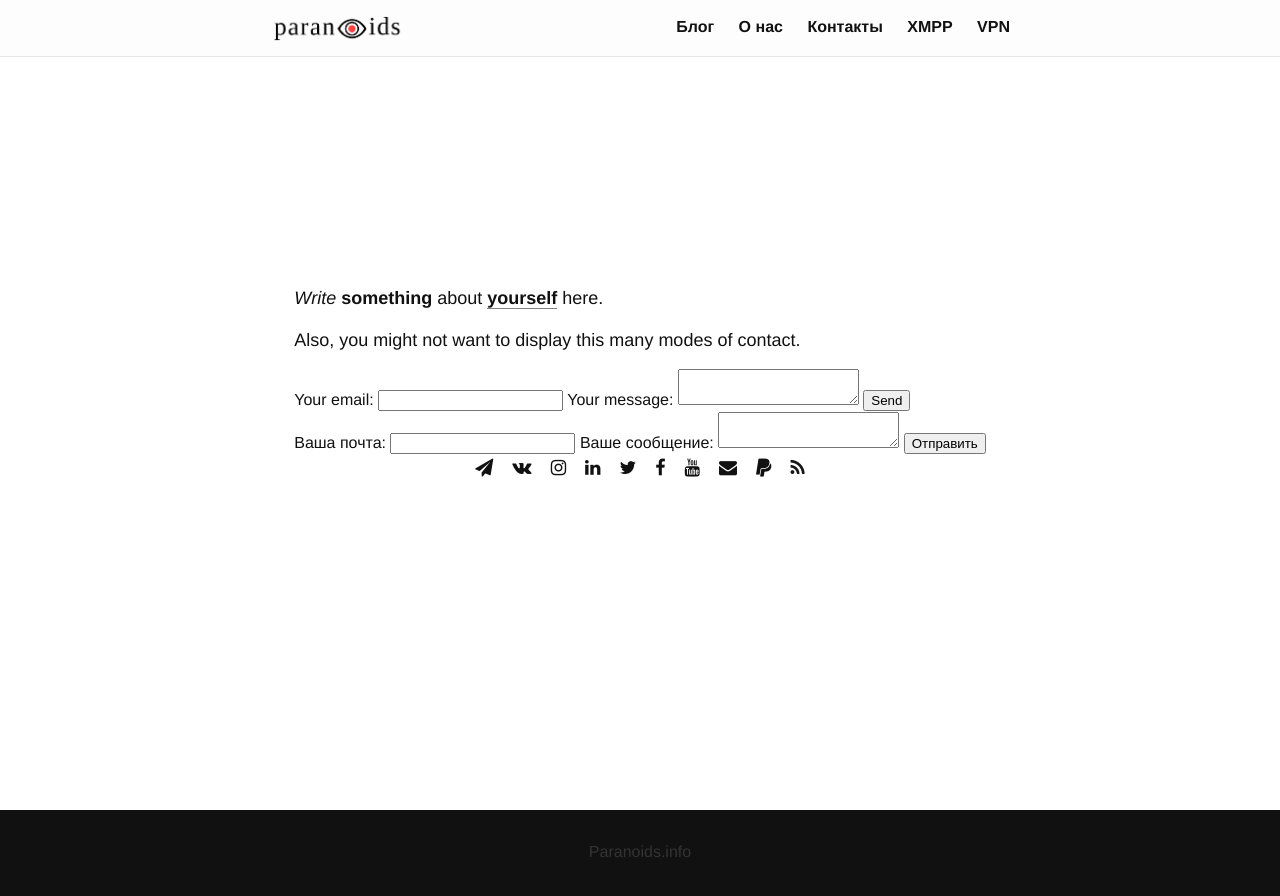
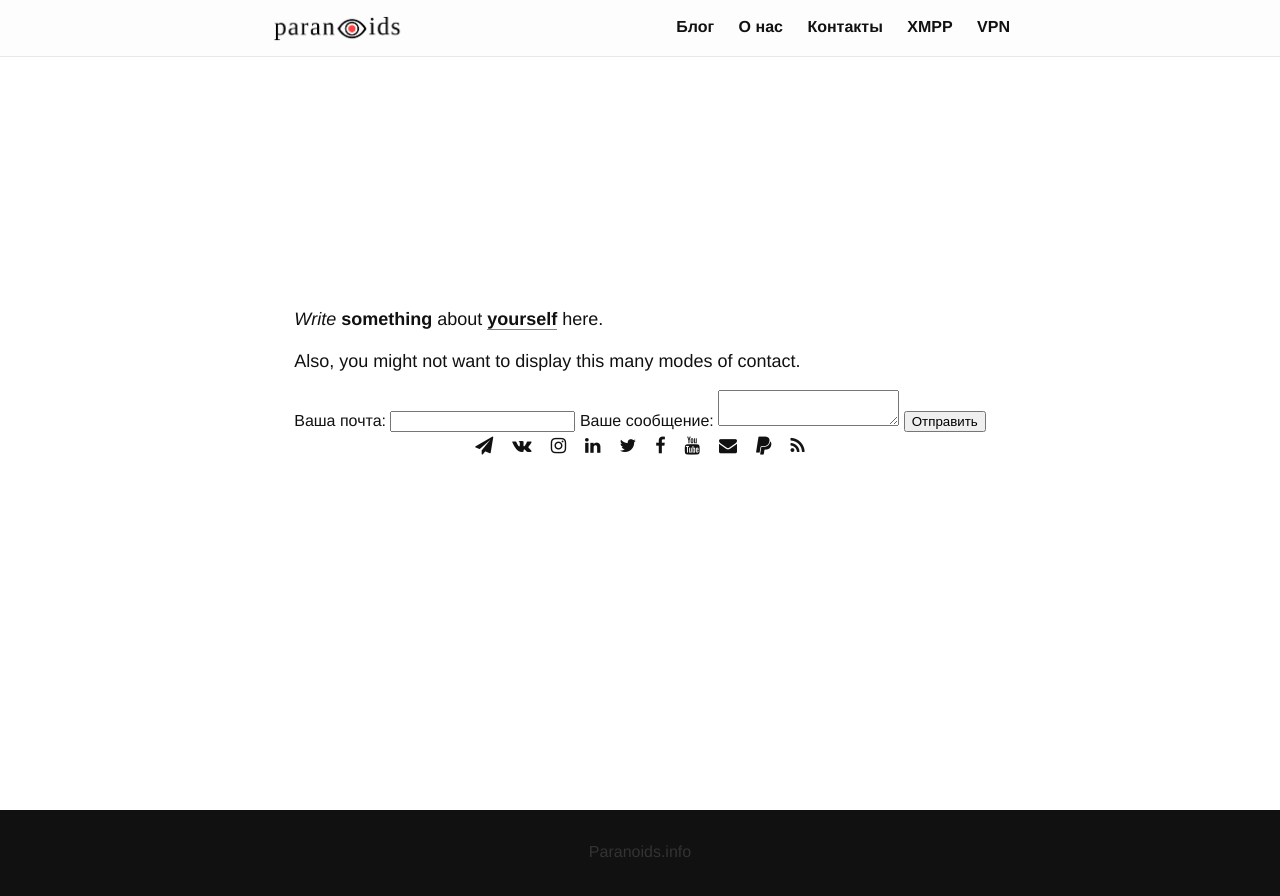
Before and after one commit to 2b7E1n6D0e5R7/2b7E1n6D0e5R7.github.io, a Jekyll site: the page built from _pages/contact.md, in a window 1280 px wide. Shown: the top 896 px of the page. Built offline with Jekyll 4.4.1, drawn with Linux system fonts in a browser that asks for light colours.

Commit message:
Update contact.md

```diff
--- a/_pages/contact.md
+++ b/_pages/contact.md
@@ -7,21 +7,3 @@ permalink: /contact/
 _Write_ **something** about [yourself](https://www.google.com/search?q=who+am+i) here.
 
 Also, you might not want to display this many modes of contact.
-
-<form
-  action="https://formspree.io/xyyywybd"
-  method="POST"
->
-  <label>
-    Your email:
-    <input type="text" name="_replyto">
-  </label>
-  <label>
-    Your message:
-    <textarea name="message"></textarea>
-  </label>
-
-  <!-- your other form fields go here -->
-
-  <button type="submit">Send</button>
-</form>
```
